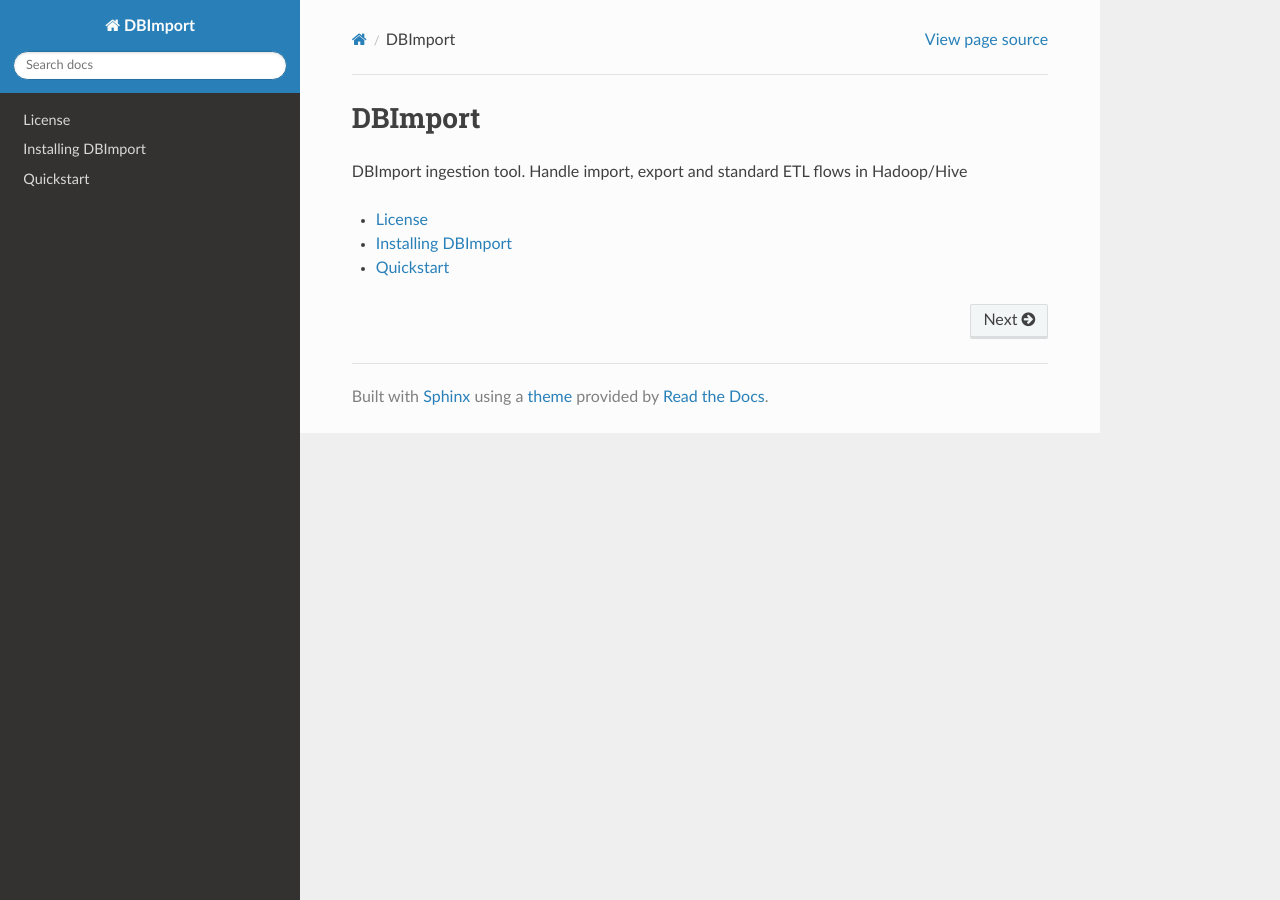
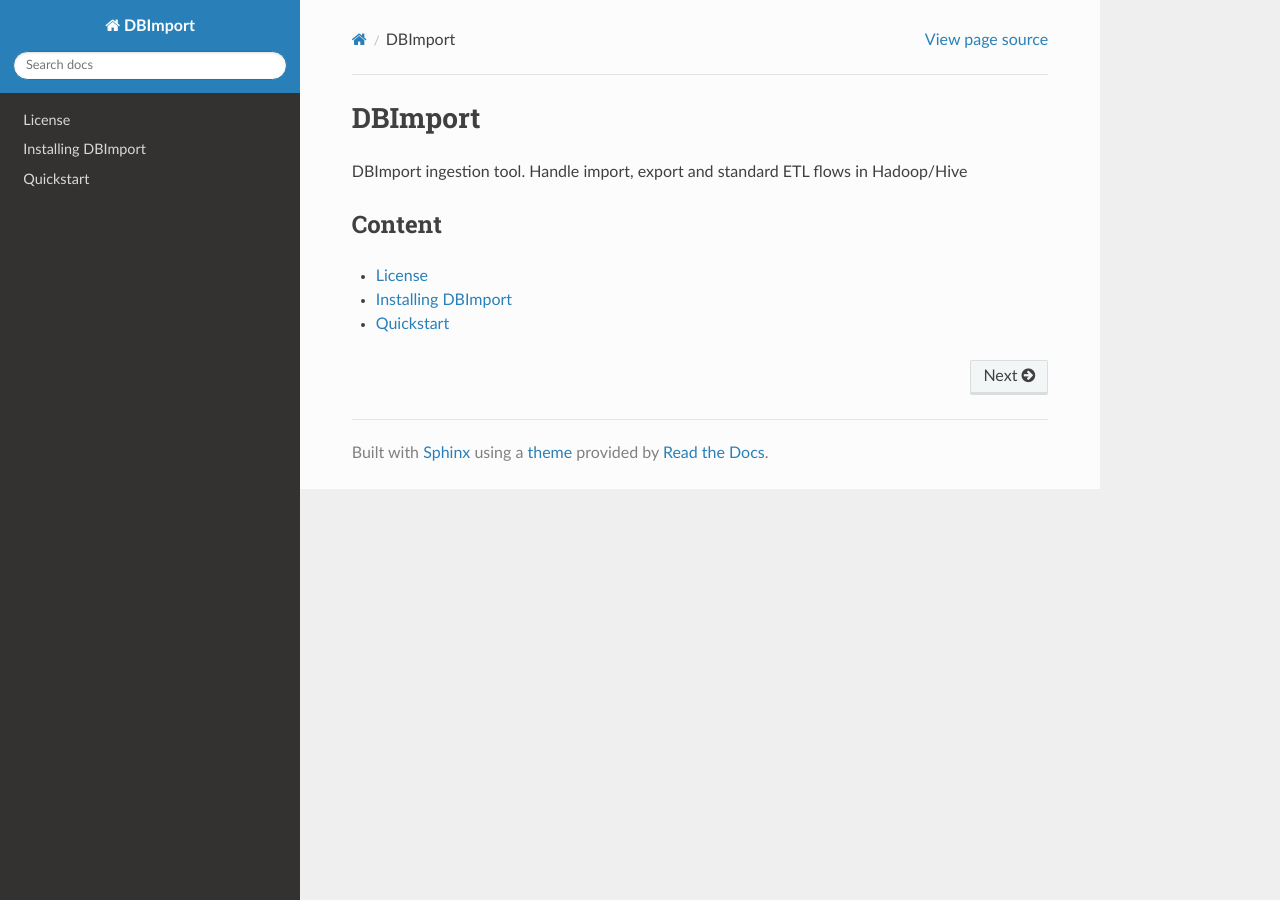
Before and after one commit to Middlecon/DBImport, a Sphinx documentation site: the page built from docs/source/index.rst, in a window 1280 px wide. Built offline with Sphinx 7.4.7 and the Read the Docs theme 2.0.0, drawn with Linux system fonts in a browser that asks for light colours.

Commit message:
Update index.rst

```diff
--- a/docs/source/index.rst
+++ b/docs/source/index.rst
@@ -17,8 +17,9 @@
 
 .. include:: ../../README.rst
 
-.. _contents:
 
+Content
+-------
 .. toctree::
     :maxdepth: 4
 
```
